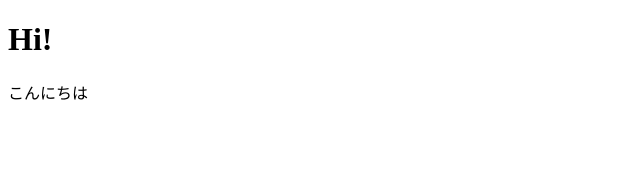
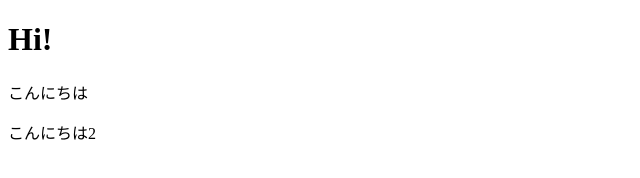
Before and after one commit to zd2C03/GroupRed, a plain HTML site: page index.html in a window 1280 px wide. Shown: the whole page, without its empty margins (0-640 px from the left). Drawn offline with Linux system fonts and the light colour scheme.

Commit message:
プッシュテストです

```diff
--- a/index.html
+++ b/index.html
@@ -10,6 +10,7 @@
 <body>
     <h1>Hi!</h1>
     <p>こんにちは</p>
+    <p>こんにちは2</p>
 
 </body>
 </html>
```
